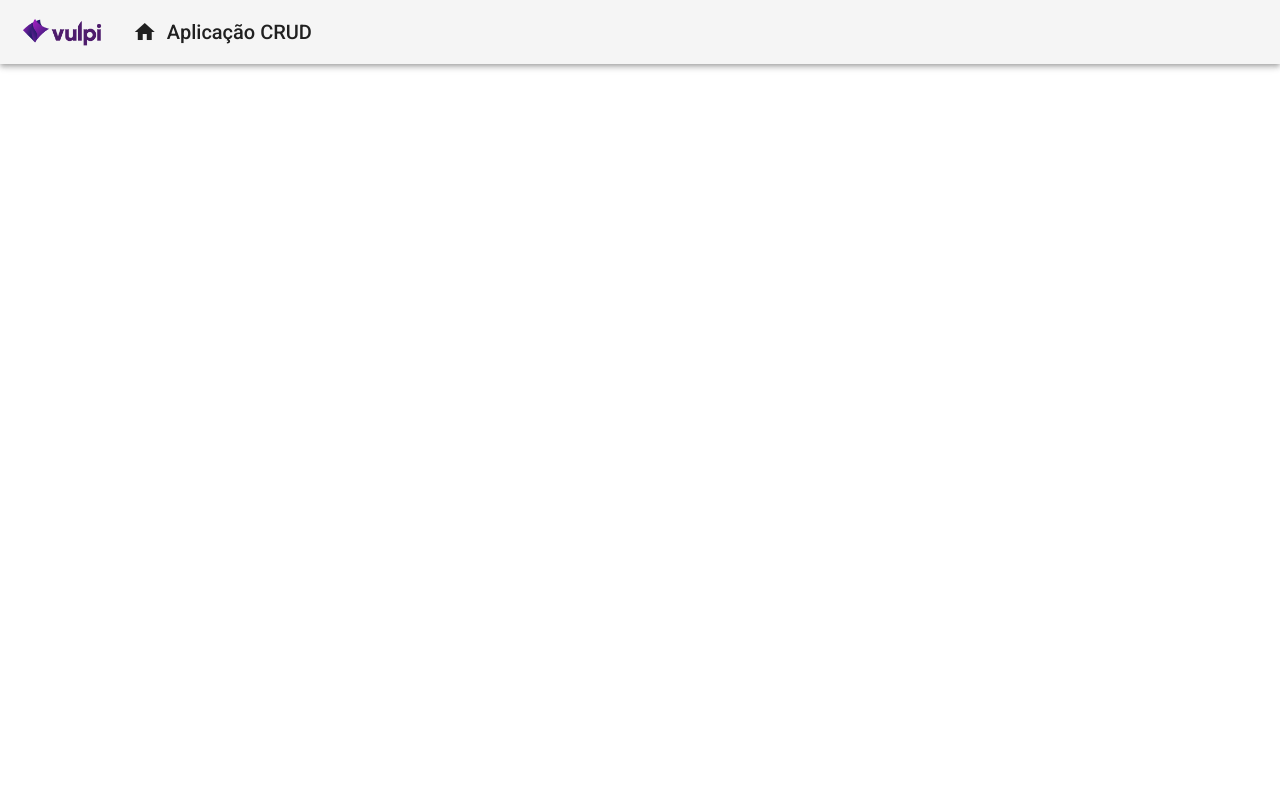
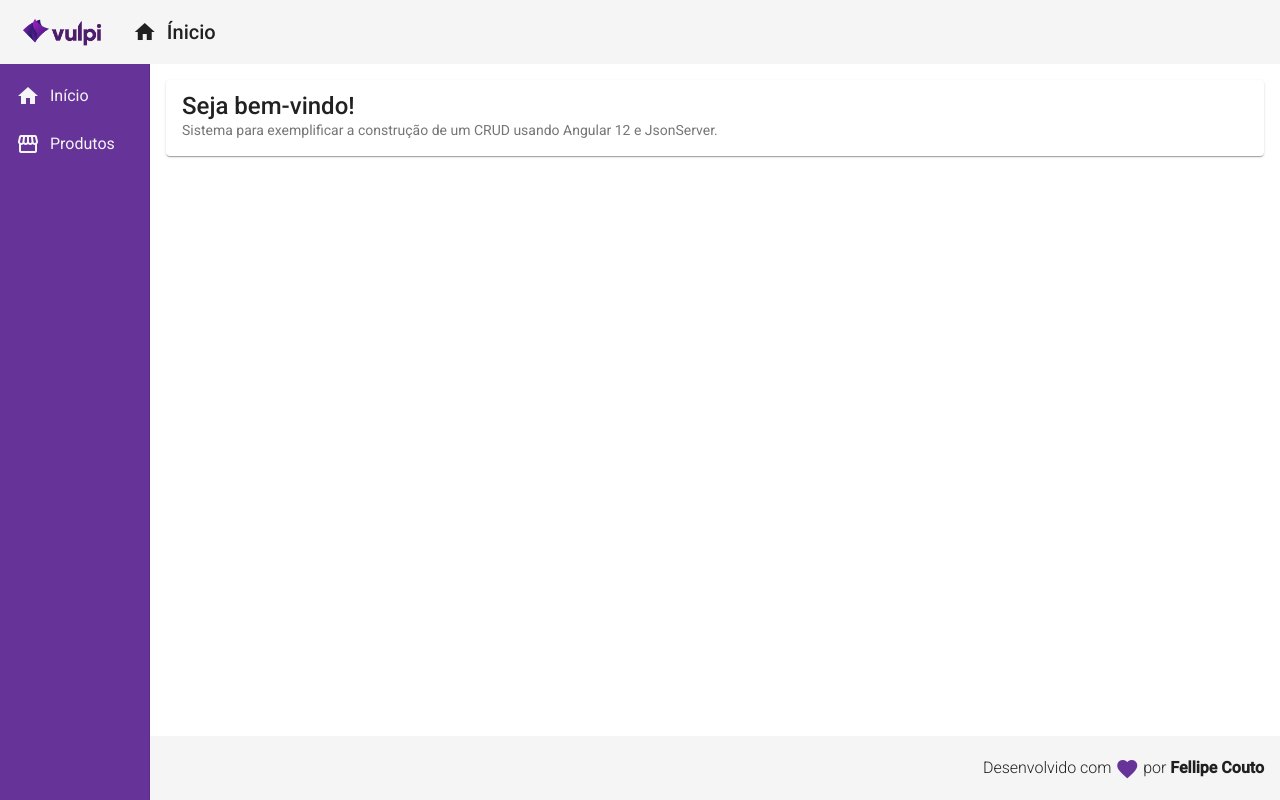
Before and after one commit to fellipecouto96/angular9-products, an Angular app in the folder frontend/: page / in a window 1280 px wide. Built offline with nearby package versions, Linux system fonts and the light colour scheme.

Commit message:
Creating a navsider and home page with Material.

```diff
--- a/frontend/src/app/app.component.html
+++ b/frontend/src/app/app.component.html
@@ -1 +1,3 @@
 <app-header></app-header>
+<app-nav></app-nav>
+<app-footer></app-footer>
--- /dev/null
+++ b/frontend/src/app/componentes/template/footer/footer.component.css
@@ -0,0 +1,19 @@
+.purple{
+    color: rebeccapurple;
+}
+
+.v-middle{
+    vertical-align: middle;
+}
+
+.footer{
+    position: fixed;
+    bottom: 0px;
+    display: flex;
+    justify-content: flex-end;
+}
+
+.footer span{
+    font-weight: 300;
+    font-size: 1rem;
+}
--- /dev/null
+++ b/frontend/src/app/componentes/template/footer/footer.component.html
@@ -0,0 +1,9 @@
+<mat-toolbar class="footer">
+    <span>
+        Desenvolvido com
+        <i class="material-icons purple v-middle">
+            favorite
+        </i>
+        por <strong>Fellipe Couto</strong>
+    </span>
+</mat-toolbar>
--- /dev/null
+++ b/frontend/src/app/componentes/template/footer/footer.component.ts
@@ -0,0 +1,15 @@
+import { Component, OnInit } from '@angular/core';
+
+@Component({
+  selector: 'app-footer',
+  templateUrl: './footer.component.html',
+  styleUrls: ['./footer.component.css']
+})
+export class FooterComponent implements OnInit {
+
+  constructor() { }
+
+  ngOnInit(): void {
+  }
+
+}
--- a/frontend/src/app/componentes/template/header/header.component.html
+++ b/frontend/src/app/componentes/template/header/header.component.html
@@ -9,7 +9,7 @@
             <i class="material-icons">
                 home
             </i>
-            Aplicação CRUD
+            Ínicio
         </a>
     </span>
 </mat-toolbar>
--- /dev/null
+++ b/frontend/src/app/componentes/template/nav/nav.component.css
@@ -0,0 +1,17 @@
+.sidenav {
+    background-color: rebeccapurple;
+    width: 150px;
+}
+
+.sidenav a{
+    color: whitesmoke;
+}
+
+.sidenav i{
+    padding-right: 10px;
+}
+
+.content {
+    background-color: white;
+    padding: 16px;
+}
--- /dev/null
+++ b/frontend/src/app/componentes/template/nav/nav.component.html
@@ -0,0 +1,21 @@
+<mat-sidenav-container class="container">
+    <mat-sidenav class="sidenav" mode="side" opened="true" fixedInViewport="true" fixedTopGap="64">
+        <mat-nav-list class="nav-list">
+            <a mat-list-item>
+                <i class="material-icons">
+                    home
+                </i>
+                Início
+            </a>
+            <a mat-list-item>
+                <i class="material-icons">
+                    storefront
+                </i>
+                Produtos
+            </a>
+        </mat-nav-list>
+    </mat-sidenav>
+    <mat-sidenav-content class="content">
+        <app-home></app-home>
+    </mat-sidenav-content>
+</mat-sidenav-container>
--- /dev/null
+++ b/frontend/src/app/componentes/template/nav/nav.component.ts
@@ -0,0 +1,15 @@
+import { Component, OnInit } from '@angular/core';
+
+@Component({
+  selector: 'app-nav',
+  templateUrl: './nav.component.html',
+  styleUrls: ['./nav.component.css']
+})
+export class NavComponent implements OnInit {
+
+  constructor() { }
+
+  ngOnInit(): void {
+  }
+
+}
--- /dev/null
+++ b/frontend/src/app/views/home/home.component.html
@@ -0,0 +1,4 @@
+<mat-card>
+    <mat-card-title>Seja bem-vindo!</mat-card-title>
+    <mat-card-subtitle>Sistema para exemplificar a construção de um CRUD usando Angular 12 e JsonServer.</mat-card-subtitle>
+</mat-card>
--- /dev/null
+++ b/frontend/src/app/views/home/home.component.ts
@@ -0,0 +1,15 @@
+import { Component, OnInit } from '@angular/core';
+
+@Component({
+  selector: 'app-home',
+  templateUrl: './home.component.html',
+  styleUrls: ['./home.component.css']
+})
+export class HomeComponent implements OnInit {
+
+  constructor() { }
+
+  ngOnInit(): void {
+  }
+
+}
```
Also changed, not shown: frontend/src/app/app.module.ts (+14 -2 lines), frontend/src/app/views/home/home.component.css (added).
